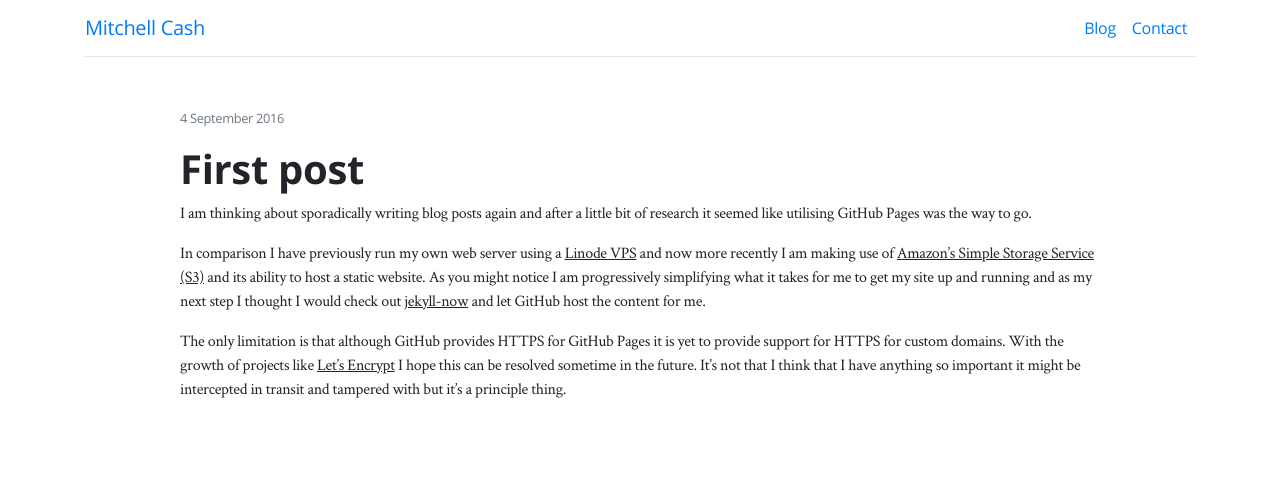
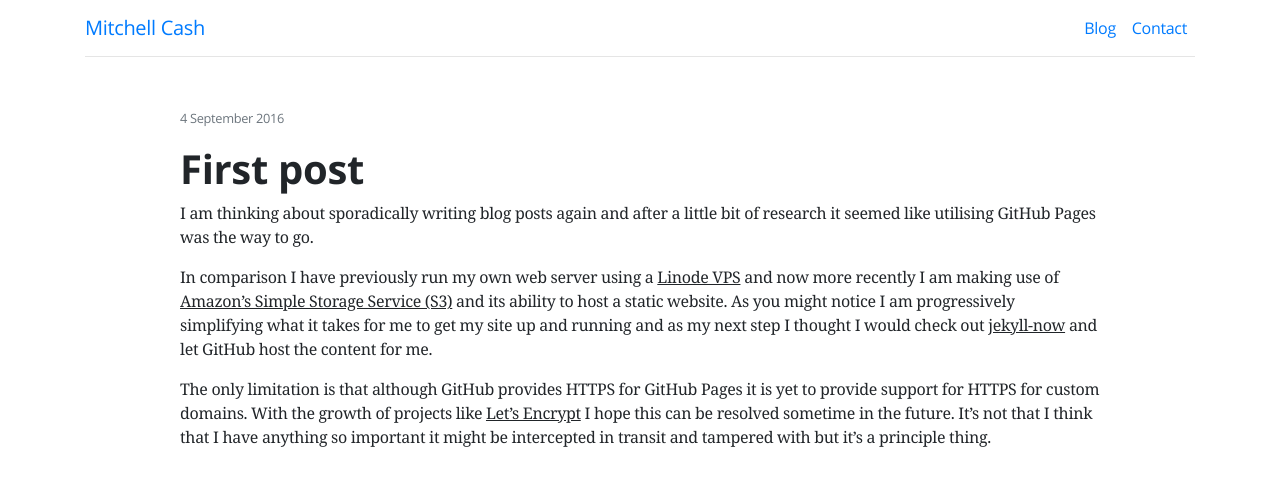
Before and after one commit to MitchellCash/mitchellcash.com, a Jekyll site: the page built from _posts/2016-09-04-first-post.markdown, in a window 1280 px wide. Shown: the top 486 px of the page. Built offline with Jekyll 4.4.1, drawn with Linux system fonts in a browser that asks for light colours.

Commit message:
Update the serif font for arguably better readability

```diff
--- a/_sass/fonts.scss
+++ b/_sass/fonts.scss
@@ -1,50 +1,34 @@
-/* Crimson Text */
+/* Noto Serif */
 @font-face {
-  font-family: 'Crimson Text';
+  font-family: 'Noto Serif';
   font-style: italic;
   font-weight: 400;
-  src: local('Crimson Text Italic'), local('CrimsonText-Italic'), url('../fonts/CrimsonText/v8/CrimsonText-Italic.woff2') format('woff2');
-  unicode-range: U+0000-00FF, U+0131, U+0152-0153, U+02C6, U+02DA, U+02DC, U+2000-206F, U+2074, U+20AC, U+2212, U+2215;
+  src: local('Noto Serif Italic'), local('NotoSerif-Italic'), url('../fonts/NotoSerif/v6/NotoSerif-Italic.woff2') format('woff2');
+  unicode-range: U+0000-00FF, U+0131, U+0152-0153, U+02BB-02BC, U+02C6, U+02DA, U+02DC, U+2000-206F, U+2074, U+20AC, U+2122, U+2191, U+2193, U+2212, U+2215, U+FEFF, U+FFFD;
 }
 
 @font-face {
-  font-family: 'Crimson Text';
+  font-family: 'Noto Serif';
   font-style: italic;
-  font-weight: 600;
-  src: local('Crimson Text SemiBold Italic'), local('CrimsonText-SemiBoldItalic'), url('../fonts/CrimsonText/v8/CrimsonText-SemiBoldItalic.woff2') format('woff2');
-  unicode-range: U+0000-00FF, U+0131, U+0152-0153, U+02C6, U+02DA, U+02DC, U+2000-206F, U+2074, U+20AC, U+2212, U+2215;
+  font-weight: 700;
+  src: local('Noto Serif Bold Italic'), local('NotoSerif-BoldItalic'), url('../fonts/NotoSerif/v6/NotoSerif-BoldItalic.woff2') format('woff2');
+  unicode-range: U+0000-00FF, U+0131, U+0152-0153, U+02BB-02BC, U+02C6, U+02DA, U+02DC, U+2000-206F, U+2074, U+20AC, U+2122, U+2191, U+2193, U+2212, U+2215, U+FEFF, U+FFFD;
 }
 
 @font-face {
-  font-family: 'Crimson Text';
-  font-style: italic;
-  font-weight: 700;
-  src: local('Crimson Text Bold Italic'), local('CrimsonText-BoldItalic'), url('../fonts/CrimsonText/v8/CrimsonText-BoldItalic.woff2') format('woff2');
-  unicode-range: U+0000-00FF, U+0131, U+0152-0153, U+02C6, U+02DA, U+02DC, U+2000-206F, U+2074, U+20AC, U+2212, U+2215;
+  font-family: 'Noto Serif';
+  font-style: normal;
+  font-weight: 400;
+  src: local('Noto Serif'), local('NotoSerif'), url('../fonts/NotoSerif/v6/NotoSerif.woff2') format('woff2');
+  unicode-range: U+0000-00FF, U+0131, U+0152-0153, U+02BB-02BC, U+02C6, U+02DA, U+02DC, U+2000-206F, U+2074, U+20AC, U+2122, U+2191, U+2193, U+2212, U+2215, U+FEFF, U+FFFD;
 }
 
 @font-face {
-  font-family: 'Crimson Text';
-  font-style: normal;
-  font-weight: 400;
-  src: local('Crimson Text Regular'), local('CrimsonText-Regular'), url('../fonts/CrimsonText/v8/CrimsonText-Regular.woff2') format('woff2');
-  unicode-range: U+0000-00FF, U+0131, U+0152-0153, U+02C6, U+02DA, U+02DC, U+2000-206F, U+2074, U+20AC, U+2212, U+2215;
-}
-
-@font-face {
-  font-family: 'Crimson Text';
-  font-style: normal;
-  font-weight: 600;
-  src: local('Crimson Text SemiBold'), local('CrimsonText-SemiBold'), url('../fonts/CrimsonText/v8/CrimsonText-SemiBold.woff2') format('woff2');
-  unicode-range: U+0000-00FF, U+0131, U+0152-0153, U+02C6, U+02DA, U+02DC, U+2000-206F, U+2074, U+20AC, U+2212, U+2215;
-}
-
-@font-face {
-  font-family: 'Crimson Text';
+  font-family: 'Noto Serif';
   font-style: normal;
   font-weight: 700;
-  src: local('Crimson Text Bold'), local('CrimsonText-Bold'), url('../fonts/CrimsonText/v8/CrimsonText-Bold.woff2') format('woff2');
-  unicode-range: U+0000-00FF, U+0131, U+0152-0153, U+02C6, U+02DA, U+02DC, U+2000-206F, U+2074, U+20AC, U+2212, U+2215;
+  src: local('Noto Serif Bold'), local('NotoSerif-Bold'), url('../fonts/NotoSerif/v6/NotoSerif-Bold.woff2') format('woff2');
+  unicode-range: U+0000-00FF, U+0131, U+0152-0153, U+02BB-02BC, U+02C6, U+02DA, U+02DC, U+2000-206F, U+2074, U+20AC, U+2122, U+2191, U+2193, U+2212, U+2215, U+FEFF, U+FFFD;
 }
 
 /* Open Sans */
--- a/_sass/screen.scss
+++ b/_sass/screen.scss
@@ -14,7 +14,7 @@ body {
    ========================================================================== */
 
 .post-content {
-    font-family: 'Crimson Text', serif;
+    font-family: 'Noto Serif', serif;
 }
 
 .post-content h3 {
```
Also changed, not shown: assets/fonts/CrimsonText/v8/CrimsonText-Bold.woff2 (deleted), assets/fonts/CrimsonText/v8/CrimsonText-BoldItalic.woff2 (deleted), assets/fonts/CrimsonText/v8/CrimsonText-Italic.woff2 (deleted), assets/fonts/CrimsonText/v8/CrimsonText-Regular.woff2 (deleted), assets/fonts/CrimsonText/v8/CrimsonText-SemiBold.woff2 (deleted), assets/fonts/CrimsonText/v8/CrimsonText-SemiBoldItalic.woff2 (deleted), assets/fonts/NotoSerif/v6/NotoSerif-Bold.woff2 (added), assets/fonts/NotoSerif/v6/NotoSerif-BoldItalic.woff2 (added), assets/fonts/NotoSerif/v6/NotoSerif-Italic.woff2 (added), assets/fonts/NotoSerif/v6/NotoSerif.woff2 (added).
